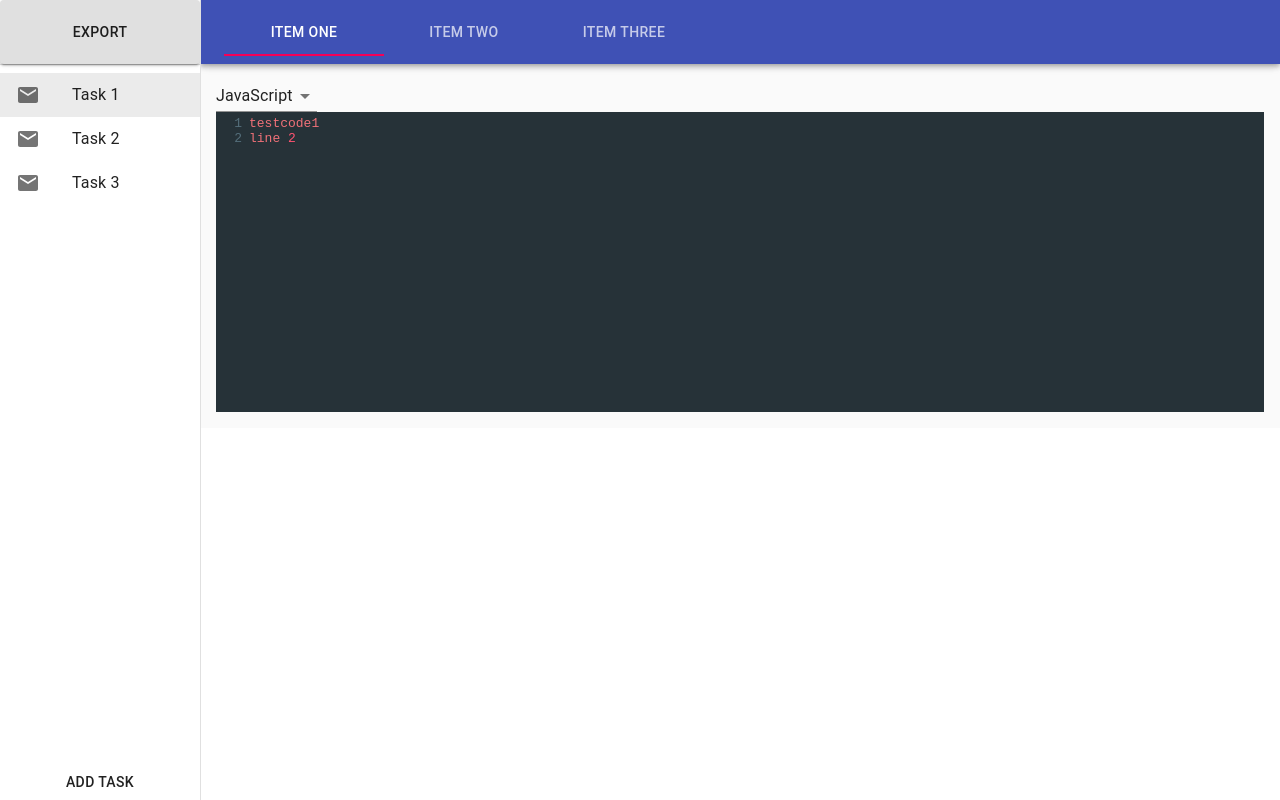
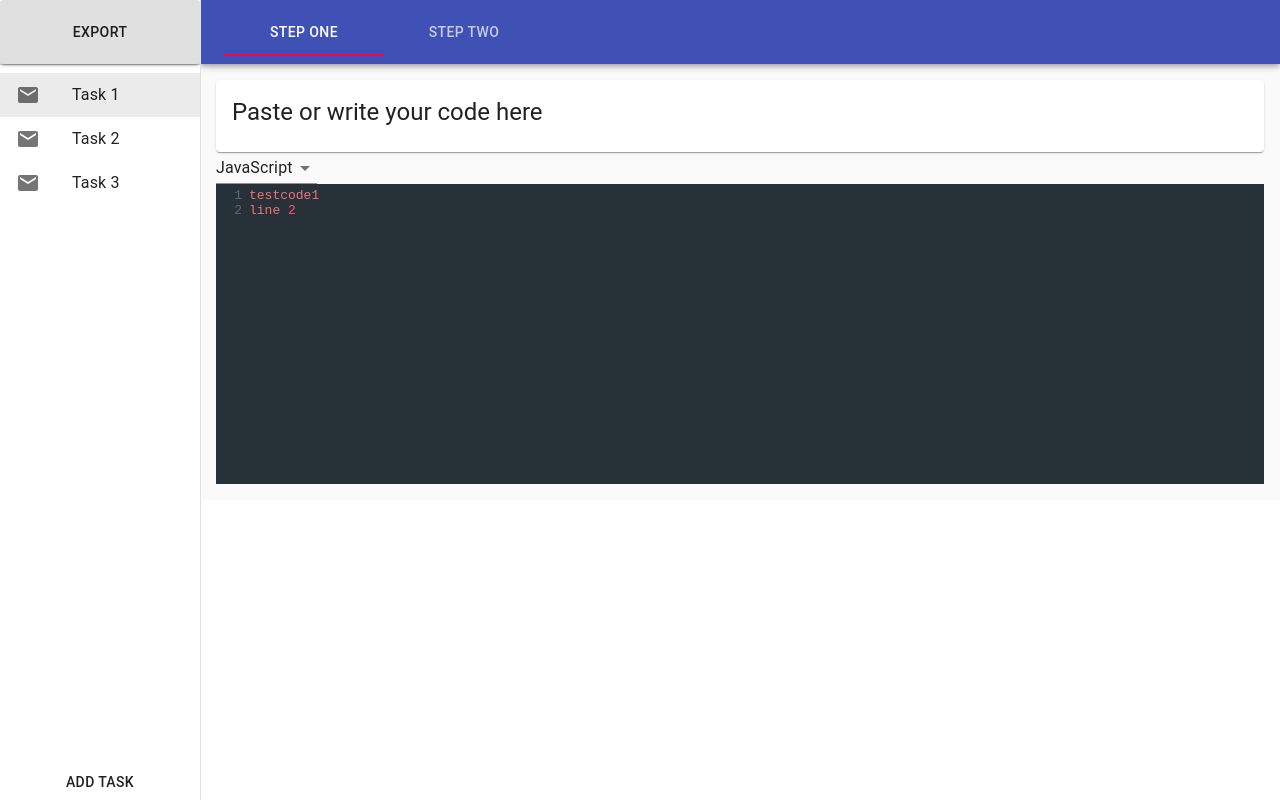
Before and after one commit to Chr1stian/masterapp, a React (Create React App) app: page / in a window 1280 px wide. Built offline with nearby package versions, Linux system fonts and the light colour scheme.

Commit message:
Cleanup unused tab, styling

```diff
--- a/src/components/CodeInput.tsx
+++ b/src/components/CodeInput.tsx
@@ -3,6 +3,7 @@ import { Controlled as CodeMirror } from "react-codemirror2";
 import "codemirror/lib/codemirror.css";
 import "codemirror/theme/material.css";
 import { Task } from "../App";
+import DirectionCard from "./DirectionCard";
 import { Select, MenuItem } from "@material-ui/core";
 require("codemirror/mode/xml/xml");
 require("codemirror/mode/javascript/javascript");
@@ -37,6 +38,7 @@ const CodeInput: React.FC<CodeInputProps> = (props: CodeInputProps) => {
 
   return (
     <div>
+      <DirectionCard text={"Paste or write your code here"}></DirectionCard>
       <Select value={language} onChange={handleChange}>
         <MenuItem value={"javascript"}>JavaScript</MenuItem>
         <MenuItem value={"python"}>Python</MenuItem>
--- a/src/components/CodeOutputGaps.tsx
+++ b/src/components/CodeOutputGaps.tsx
@@ -10,6 +10,7 @@ const useStyles = makeStyles(() =>
       display: "flex",
       flexDirection: "row",
       flexWrap: "wrap",
+      minHeight: "26px",
       margin: "5px",
       padding: "5px"
     },
--- a/src/components/Tabbar.tsx
+++ b/src/components/Tabbar.tsx
@@ -19,9 +19,8 @@ const Tabbar: React.FC<TabbarProps> = (props: TabbarProps) => {
             aria-label="task_steps_bar"
             onChange={changeTab}
           >
-            <Tab label="Item One" />
-            <Tab label="Item Two" />
-            <Tab label="Item Three" />
+            <Tab label="Step One" />
+            <Tab label="Step Two" />
           </Tabs>
         </Toolbar>
       </AppBar>
```
